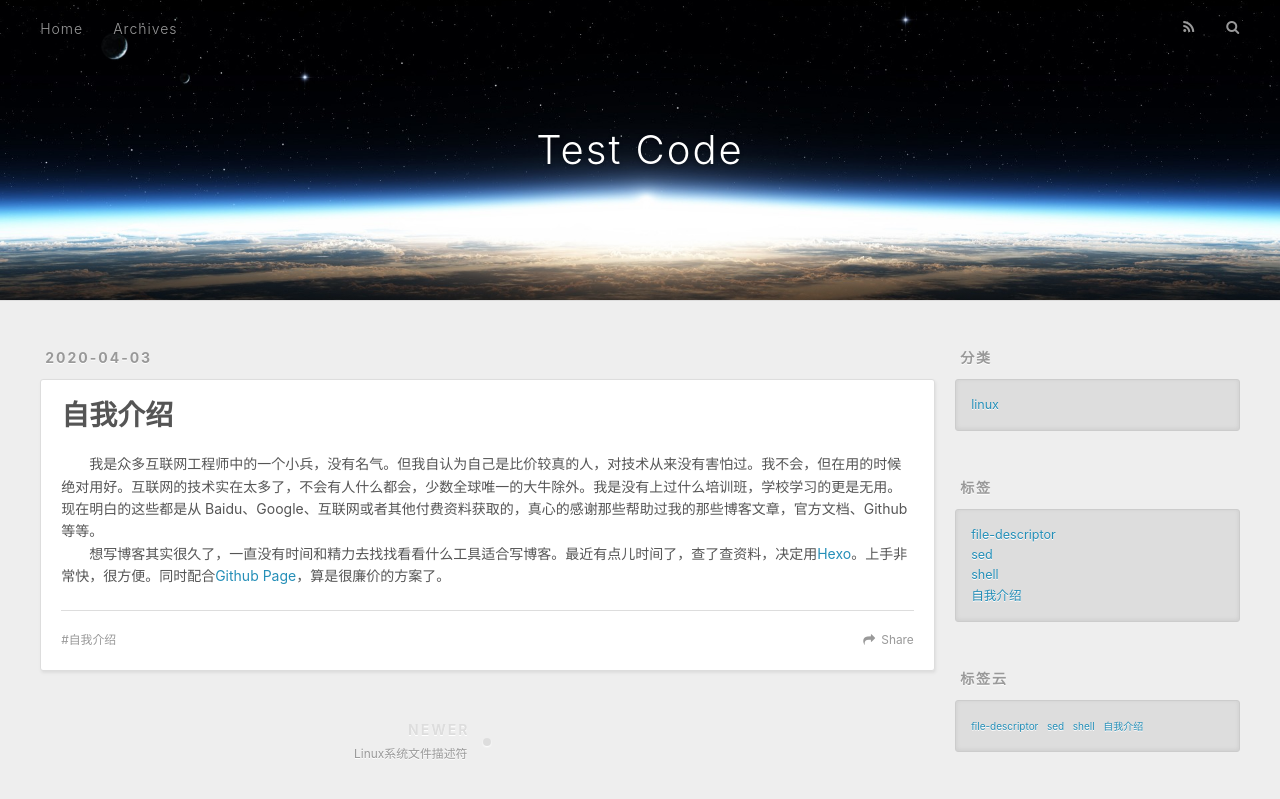
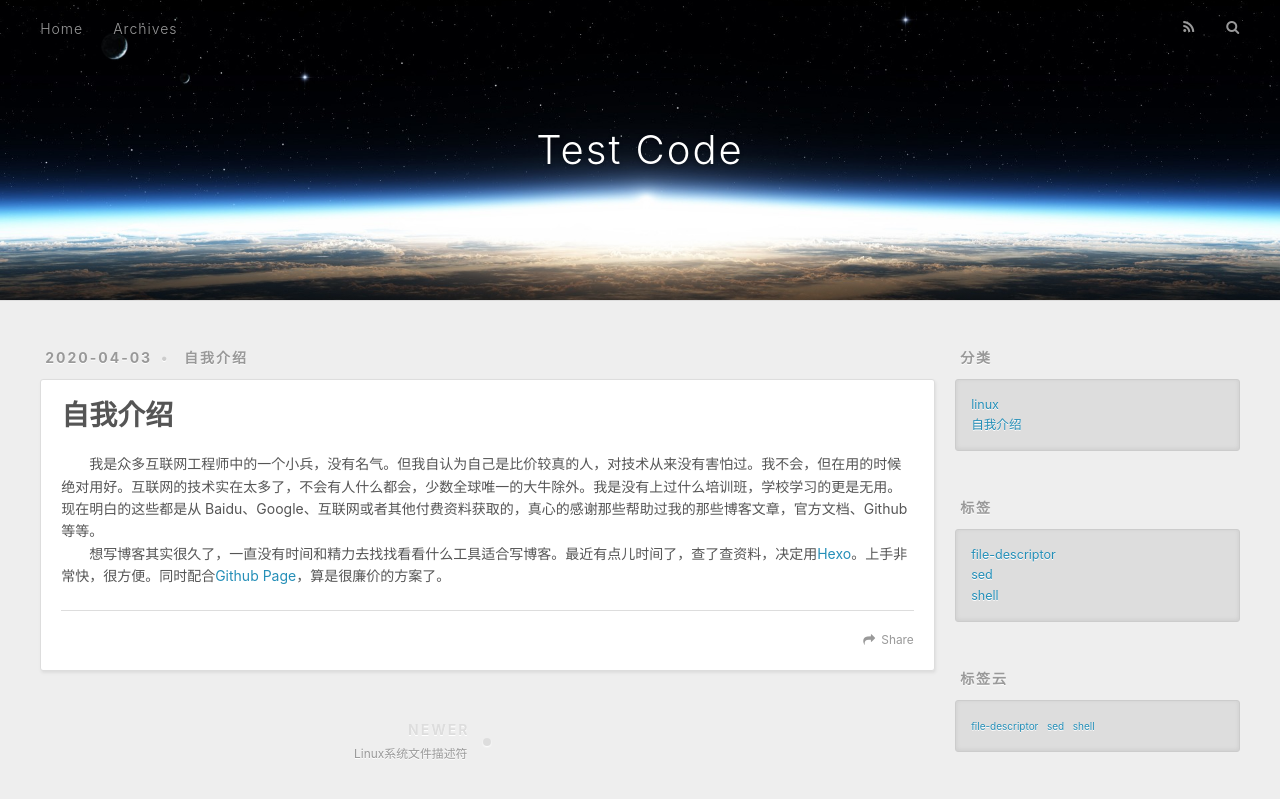
Before and after one commit to qikang/qikang.github.io, a plain HTML site: page posts/4a17b156/index.html in a window 1280 px wide. Shown: the top 799 px of the page. Drawn offline with nearby package versions, Linux system fonts and the light colour scheme.

Commit message:
Site updated: 2020-04-04 21:46:32

```diff
--- a/posts/4a17b156/index.html
+++ b/posts/4a17b156/index.html
@@ -15,9 +15,9 @@
 <meta property="og:description" content="&amp;emsp;&amp;emsp;我是众多互联网工程师中的一个小兵，没有名气。但我自认为自己是比价较真的人，对技术从来没有害怕过。我不会，但在用的时候绝对用好。互联网的技术实在太多了，不会有人什么都会，少数全球唯一的大牛除外。我是没有上过什么培训班，学校学习的更是无用。现在明白的这些都是从 Baidu、Google、互联网或者其他付费资料获取的，真心的感谢那些帮助过我的那些博客文章，官方文档、Github">
 <meta property="og:locale" content="zh_CN">
 <meta property="article:published_time" content="2020-04-03T11:11:19.077Z">
-<meta property="article:modified_time" content="2020-04-04T13:44:05.022Z">
+<meta property="article:modified_time" content="2020-04-04T13:46:20.682Z">
 <meta property="article:author" content="qikang">
-<meta property="article:tag" content="自我介绍">
+<meta property="article:tag" content="DevOps devops linux python docker container k8s kubernetes jenkins gitlab">
 <meta name="twitter:card" content="summary">
 
     <link rel="alternate" href="/atom.xml" title="Test Code" type="application/atom+xml">
@@ -67,11 +67,15 @@
   </div>
 </header>
       <div class="outer">
-        <section id="main"><article id="post-hello-world" class="article article-type-post" itemscope itemprop="blogPost">
+        <section id="main"><article id="post-itself" class="article article-type-post" itemscope itemprop="blogPost">
   <div class="article-meta">
     <a href="/posts/4a17b156/" class="article-date">
   <time datetime="2020-04-03T11:11:19.077Z" itemprop="datePublished">2020-04-03</time>
 </a>
+
+  <div class="article-category">
+    <a class="article-category-link" href="/categories/%E8%87%AA%E6%88%91%E4%BB%8B%E7%BB%8D/">自我介绍</a>
+  </div>
 
   </div>
   <div class="article-inner">
@@ -94,10 +98,8 @@
 
     </div>
     <footer class="article-footer">
-      <a data-url="http://qikang.github.io/posts/4a17b156/" data-id="ck8lo5c7j0002utn8dqb6g95z" class="article-share-link">Share</a>
+      <a data-url="http://qikang.github.io/posts/4a17b156/" data-id="ck8lo7flr0000x4n86fogdbhj" class="article-share-link">Share</a>
 
-
-  <ul class="article-tag-list" itemprop="keywords"><li class="article-tag-list-item"><a class="article-tag-list-link" href="/tags/%E8%87%AA%E6%88%91%E4%BB%8B%E7%BB%8D/" rel="tag">自我介绍</a></li></ul>
 
     </footer>
   </div>
@@ -128,7 +130,7 @@
   <div class="widget-wrap">
     <h3 class="widget-title">分类</h3>
     <div class="widget">
-      <ul class="category-list"><li class="category-list-item"><a class="category-list-link" href="/categories/linux/">linux</a></li></ul>
+      <ul class="category-list"><li class="category-list-item"><a class="category-list-link" href="/categories/linux/">linux</a></li><li class="category-list-item"><a class="category-list-link" href="/categories/%E8%87%AA%E6%88%91%E4%BB%8B%E7%BB%8D/">自我介绍</a></li></ul>
     </div>
   </div>
 
@@ -138,7 +140,7 @@
   <div class="widget-wrap">
     <h3 class="widget-title">标签</h3>
     <div class="widget">
-      <ul class="tag-list" itemprop="keywords"><li class="tag-list-item"><a class="tag-list-link" href="/tags/file-descriptor/" rel="tag">file-descriptor</a></li><li class="tag-list-item"><a class="tag-list-link" href="/tags/sed/" rel="tag">sed</a></li><li class="tag-list-item"><a class="tag-list-link" href="/tags/shell/" rel="tag">shell</a></li><li class="tag-list-item"><a class="tag-list-link" href="/tags/%E8%87%AA%E6%88%91%E4%BB%8B%E7%BB%8D/" rel="tag">自我介绍</a></li></ul>
+      <ul class="tag-list" itemprop="keywords"><li class="tag-list-item"><a class="tag-list-link" href="/tags/file-descriptor/" rel="tag">file-descriptor</a></li><li class="tag-list-item"><a class="tag-list-link" href="/tags/sed/" rel="tag">sed</a></li><li class="tag-list-item"><a class="tag-list-link" href="/tags/shell/" rel="tag">shell</a></li></ul>
     </div>
   </div>
 
@@ -148,7 +150,7 @@
   <div class="widget-wrap">
     <h3 class="widget-title">标签云</h3>
     <div class="widget tagcloud">
-      <a href="/tags/file-descriptor/" style="font-size: 10px;">file-descriptor</a> <a href="/tags/sed/" style="font-size: 10px;">sed</a> <a href="/tags/shell/" style="font-size: 10px;">shell</a> <a href="/tags/%E8%87%AA%E6%88%91%E4%BB%8B%E7%BB%8D/" style="font-size: 10px;">自我介绍</a>
+      <a href="/tags/file-descriptor/" style="font-size: 10px;">file-descriptor</a> <a href="/tags/sed/" style="font-size: 10px;">sed</a> <a href="/tags/shell/" style="font-size: 10px;">shell</a>
     </div>
   </div>
 
```
Also changed, not shown: archives/2020/04/index.html (+3 -3 lines), archives/2020/index.html (+3 -3 lines), archives/index.html (+3 -3 lines), categories/linux/index.html (+3 -3 lines), categories/自我介绍/index.html (renamed from tags/自我介绍/index.html, +5 -5 lines), index.html (+9 -7 lines), posts/49e9da92/index.html (+3 -3 lines), posts/7eee9ede/index.html (+3 -3 lines), tags/file-descriptor/index.html (+3 -3 lines), tags/sed/index.html (+3 -3 lines), tags/shell/index.html (+3 -3 lines), test-page-title/index.html (+3 -3 lines).
